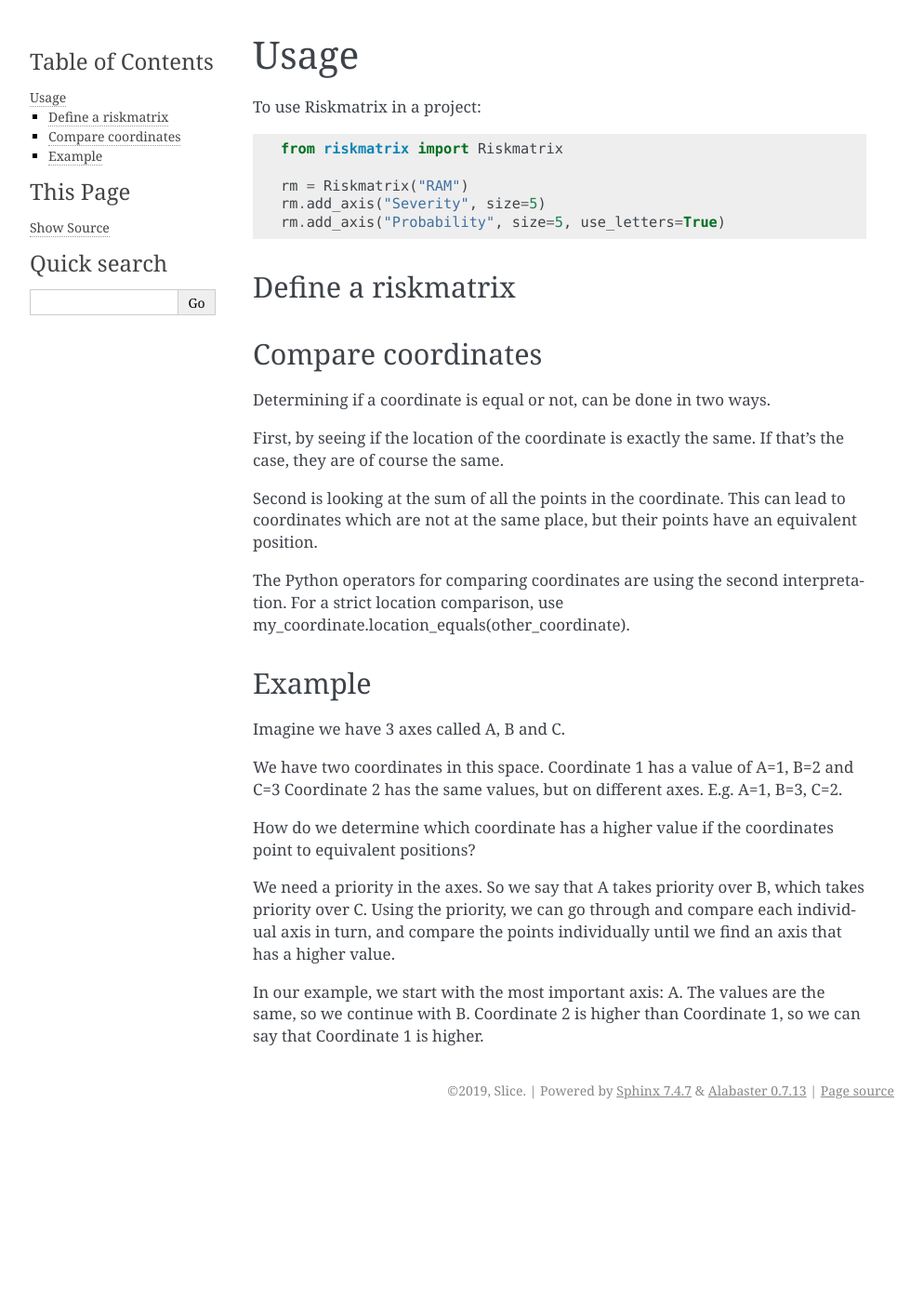
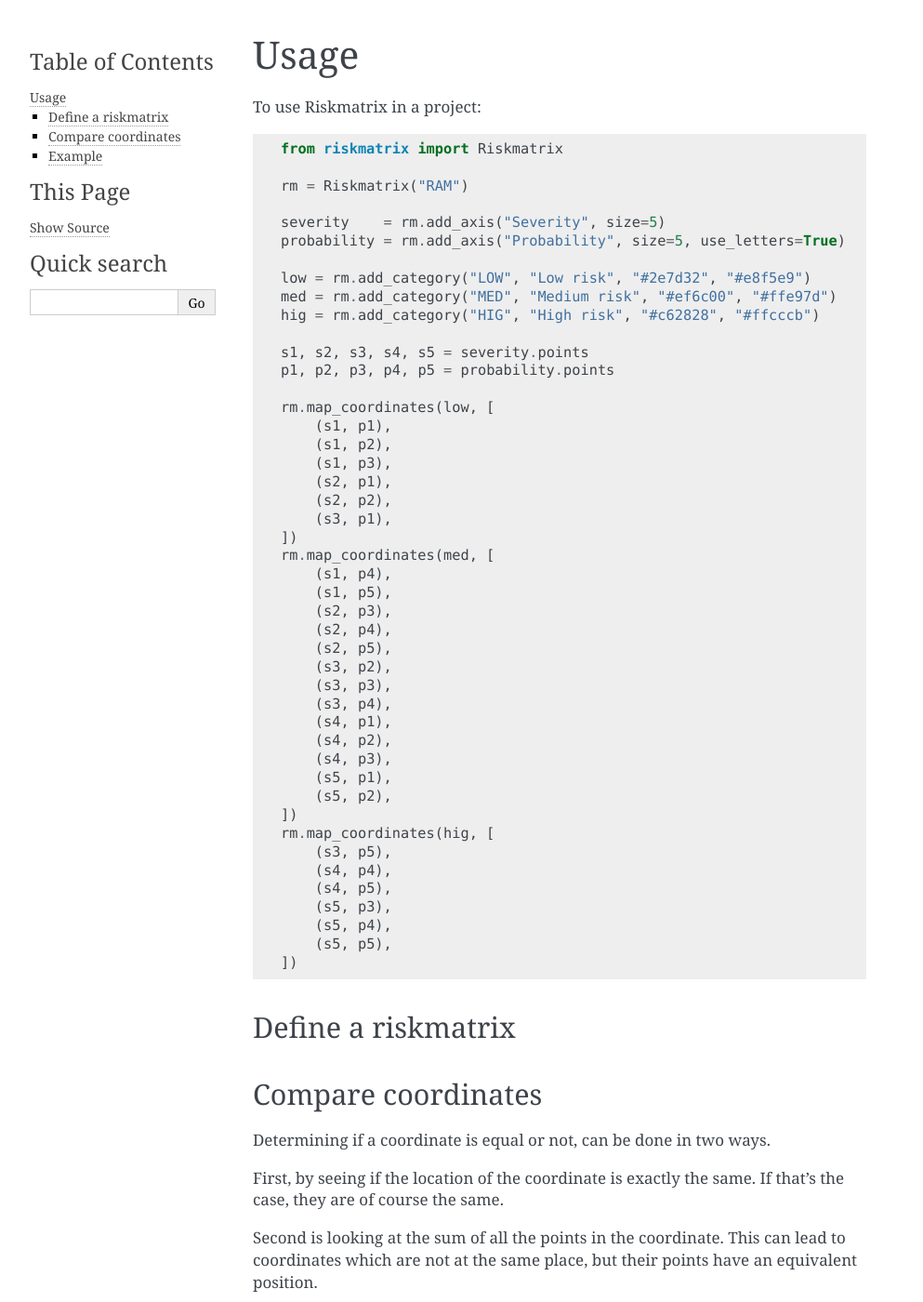
Before and after one commit to slicerisk/riskmatrix, a Sphinx documentation site: the page built from docs/usage.rst, in a window 1280 px wide and 1400 px high. Shown: the whole window at 93% size, without its empty margins (148-1141 px from the left). Built offline with Sphinx 7.4.7, drawn with Linux system fonts in a browser that asks for light colours.

Commit message:
Update documentation to new mapping behaviour.

```diff
--- a/docs/usage.rst
+++ b/docs/usage.rst
@@ -7,8 +7,48 @@ To use Riskmatrix in a project::
     from riskmatrix import Riskmatrix
 
     rm = Riskmatrix("RAM")
-    rm.add_axis("Severity", size=5)
-    rm.add_axis("Probability", size=5, use_letters=True)
+
+    severity    = rm.add_axis("Severity", size=5)
+    probability = rm.add_axis("Probability", size=5, use_letters=True)
+
+    low = rm.add_category("LOW", "Low risk", "#2e7d32", "#e8f5e9")
+    med = rm.add_category("MED", "Medium risk", "#ef6c00", "#ffe97d")
+    hig = rm.add_category("HIG", "High risk", "#c62828", "#ffcccb")
+
+    s1, s2, s3, s4, s5 = severity.points
+    p1, p2, p3, p4, p5 = probability.points
+
+    rm.map_coordinates(low, [
+        (s1, p1),
+        (s1, p2),
+        (s1, p3),
+        (s2, p1),
+        (s2, p2),
+        (s3, p1),
+    ])
+    rm.map_coordinates(med, [
+        (s1, p4),
+        (s1, p5),
+        (s2, p3),
+        (s2, p4),
+        (s2, p5),
+        (s3, p2),
+        (s3, p3),
+        (s3, p4),
+        (s4, p1),
+        (s4, p2),
+        (s4, p3),
+        (s5, p1),
+        (s5, p2),
+    ])
+    rm.map_coordinates(hig, [
+        (s3, p5),
+        (s4, p4),
+        (s4, p5),
+        (s5, p3),
+        (s5, p4),
+        (s5, p5),
+    ])
 
 Define a riskmatrix
 -------------------
```
